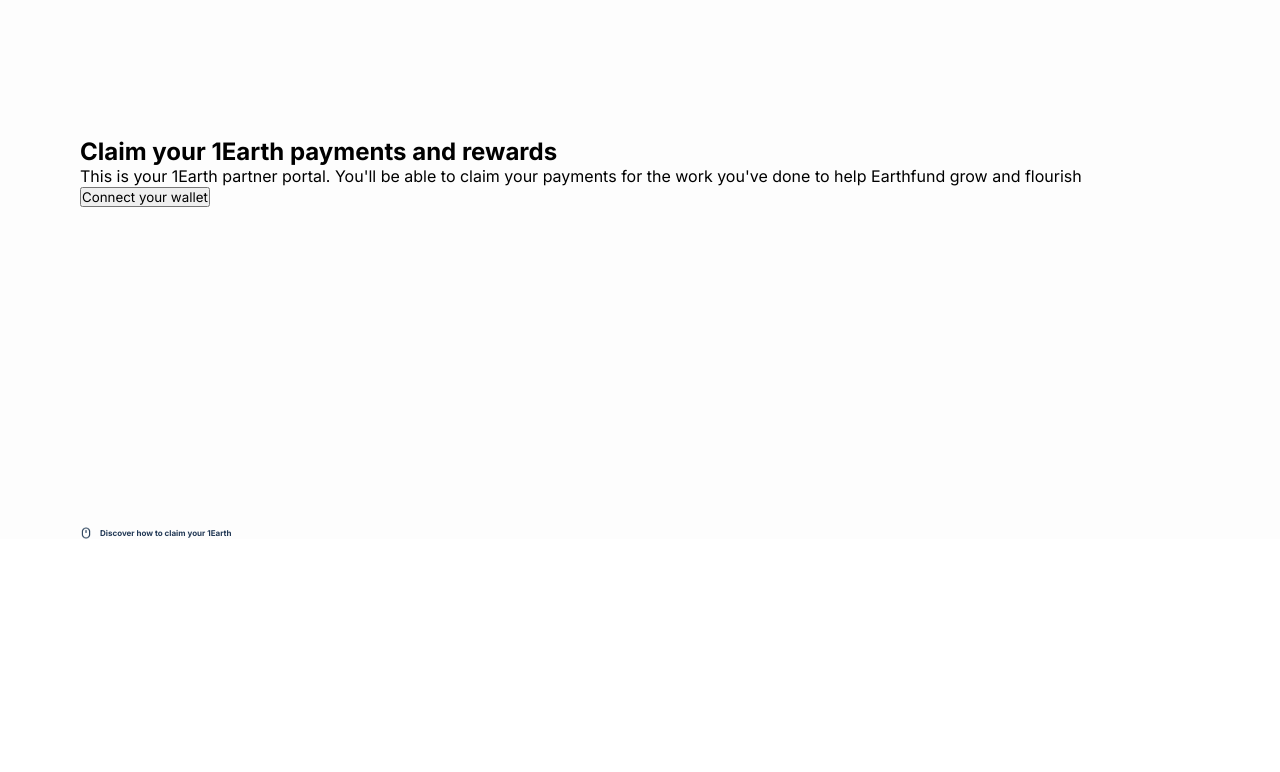
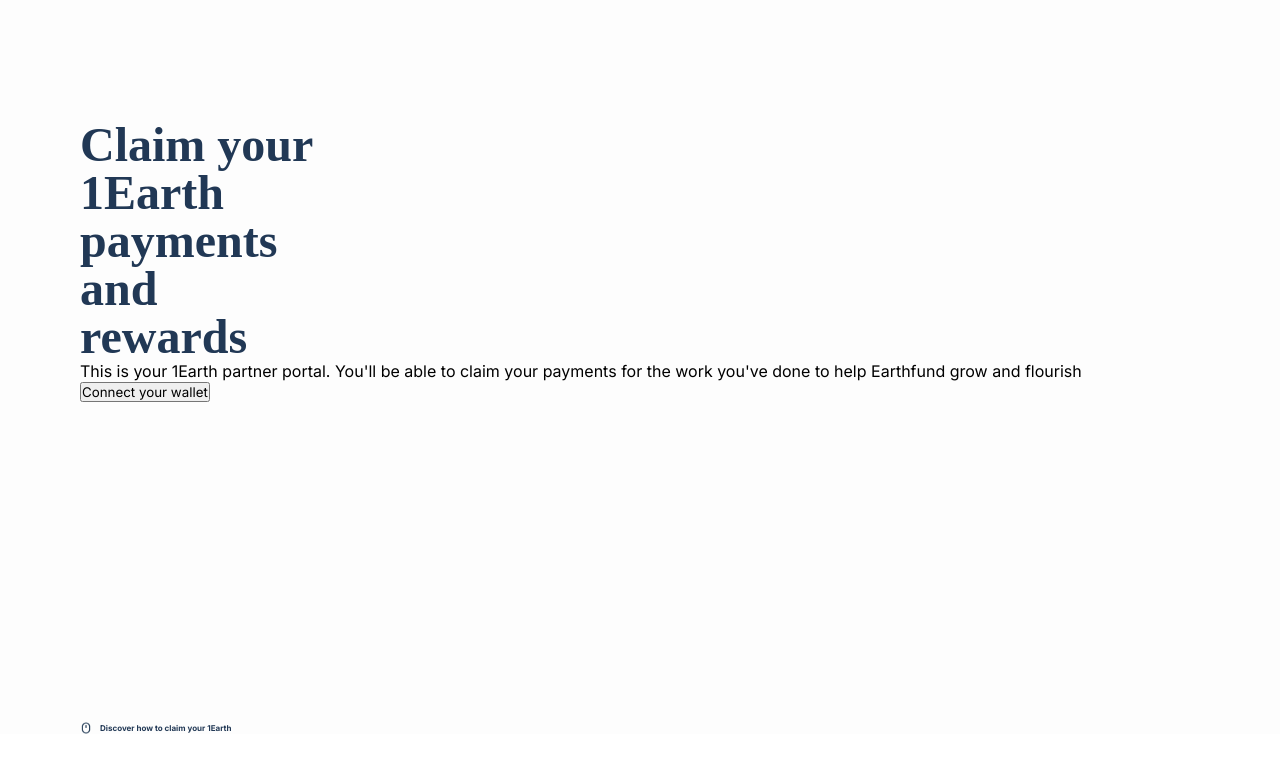
Before and after one commit to benessilfie/EarthFund-Clone, a plain HTML site: page index.html in a window 1280 px wide. Shown: the part 60-832 px from the top of the page. Before the commit the page ends 800 px from the top, so only its background shows below. Drawn offline with Linux system fonts and the light colour scheme.

Commit message:
update CSS

```diff
--- a/CSS/main.scss
+++ b/CSS/main.scss
@@ -48,7 +48,15 @@
   }
 
   .hero--section {
-    margin: 7rem 5rem;
+    margin: 6rem 5rem;
+
+    h1 {
+      font-family: "Poppins";
+      font-size: 3rem;
+      color: #213855;
+      margin-right: 55rem;
+      line-height: 3rem;
+    }
 
     .hero--scroll {
       margin-top: 20rem;
```
Also changed, not shown: CSS/main.css, 1 other file.
